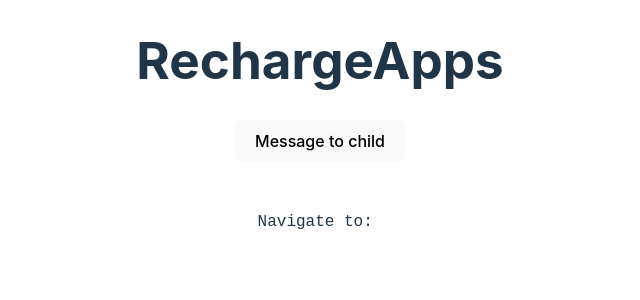
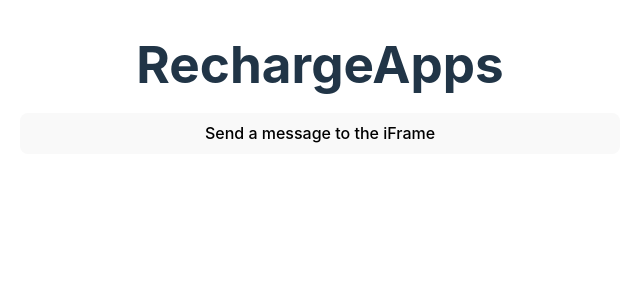
Before and after one commit to alejandronanez/react-runtime-research, a React (Vite) app in the folder iframe/: page / in a window 1280 px wide. Shown: the top 300 px of the page, without its empty margins (320-960 px from the left). Built offline with nearby package versions, Linux system fonts and the light colour scheme.

Commit message:
refactor: created an Embedded component to clean things up at the App level

```diff
--- a/iframe/src/App.tsx
+++ b/iframe/src/App.tsx
@@ -1,58 +1,31 @@
-import { useCallback, useEffect, useRef, useState } from 'react';
 import './App.css';
+import { Embedded } from './Embedded';
 
 type AppProps = {
   embeddedUrl: string;
   embeddedSuccessEvent: string;
   embeddedCancelEvent: string;
 };
+
 function App({
   embeddedCancelEvent,
   embeddedSuccessEvent,
   embeddedUrl,
 }: AppProps) {
-  const [messageFromChild, setMessageFromChild] = useState('');
-  const iframeRef = useRef<HTMLIFrameElement>(null);
-  const sendMessage = () => {
-    if (!iframeRef?.current?.contentWindow) {
-      return;
-    }
-
-    iframeRef.current.contentWindow.postMessage(
-      'message sent from the parent',
-      embeddedUrl,
-    );
-  };
-
-  const receiveMessageCallback = useCallback((e: MessageEvent) => {
-    /**
-     * e.data could be an object with information from React. We can't update the state with an object
-     *
-     * Objects look like:
-     * https://cdn.zappy.app/7f3ffc8c626d9c2b04d64a7f4048027b.png
-     */
-    if (typeof e.data === 'string') {
-      setMessageFromChild(e.data);
-    }
-  }, []);
-
-  useEffect(() => {
-    window.addEventListener('message', receiveMessageCallback);
-
-    return () => window.removeEventListener('message', receiveMessageCallback);
-  }, []);
-
   return (
     <div className="App">
       <h1>RechargeApps</h1>
-      <div className="card">
-        <button onClick={sendMessage}>Message to child</button>
-      </div>
-      <pre>Navigate to: {messageFromChild}</pre>
-      <iframe
-        ref={iframeRef}
-        style={{ height: 600, width: 600, border: 'none' }}
-        src={embeddedUrl}
+
+      <Embedded
+        embeddedCancelEvent={embeddedCancelEvent}
+        embeddedSuccessEvent={embeddedSuccessEvent}
+        embeddedUrl={embeddedUrl}
+        onSuccessfulEvent={(event: string) => {
+          console.log('Successful Event: ', event);
+        }}
+        onCancelEvent={(event: string) => {
+          console.log('Cancel Event: ', event);
+        }}
       />
     </div>
   );
--- /dev/null
+++ b/iframe/src/Embedded.tsx
@@ -0,0 +1,69 @@
+import { useCallback, useEffect, useRef } from 'react';
+
+type EmbeddedProps = {
+  embeddedUrl: string;
+  embeddedCancelEvent: string;
+  embeddedSuccessEvent: string;
+  onSuccessfulEvent: (event: string) => void;
+  onCancelEvent: (event: string) => void;
+};
+
+export const Embedded = ({
+  embeddedCancelEvent,
+  embeddedSuccessEvent,
+  embeddedUrl,
+  onCancelEvent,
+  onSuccessfulEvent,
+}: EmbeddedProps) => {
+  const iframeRef = useRef<HTMLIFrameElement>(null);
+
+  const receiveMessageCallback = useCallback((e: MessageEvent) => {
+    /**
+     * e.data could be an object with information from React. We can't update the state with an object
+     *
+     * Objects look like:
+     * https://cdn.zappy.app/7f3ffc8c626d9c2b04d64a7f4048027b.png
+     */
+    if (typeof e.data === 'string') {
+      onCancelEvent(embeddedCancelEvent);
+      onSuccessfulEvent(embeddedSuccessEvent);
+    }
+  }, []);
+
+  useEffect(() => {
+    window.addEventListener('message', receiveMessageCallback);
+
+    return () => window.removeEventListener('message', receiveMessageCallback);
+  }, []);
+
+  const sendMessageToIframe = () => {
+    if (!iframeRef?.current?.contentWindow) {
+      return;
+    }
+
+    iframeRef.current.contentWindow.postMessage(
+      'message sent from the parent',
+      embeddedUrl,
+    );
+  };
+
+  return (
+    <div
+      style={{
+        display: 'flex',
+        flexDirection: 'column',
+        gap: '10px',
+        marginTop: 20,
+      }}
+    >
+      <button onClick={sendMessageToIframe}>
+        Send a message to the iFrame
+      </button>
+      <iframe
+        ref={iframeRef}
+        style={{ height: 600, width: 600, border: 'none' }}
+        src={embeddedUrl}
+      />
+    </div>
+  );
+};
```
